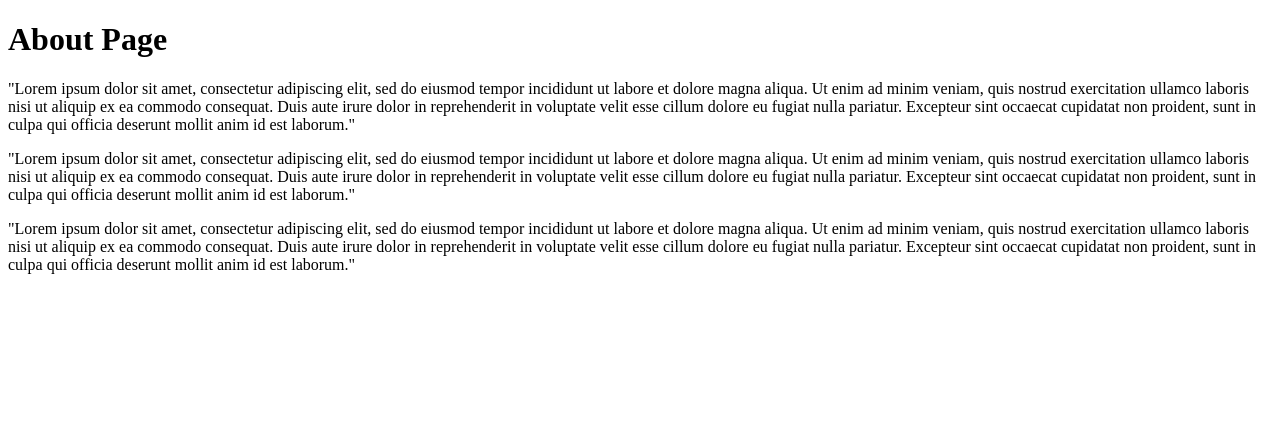
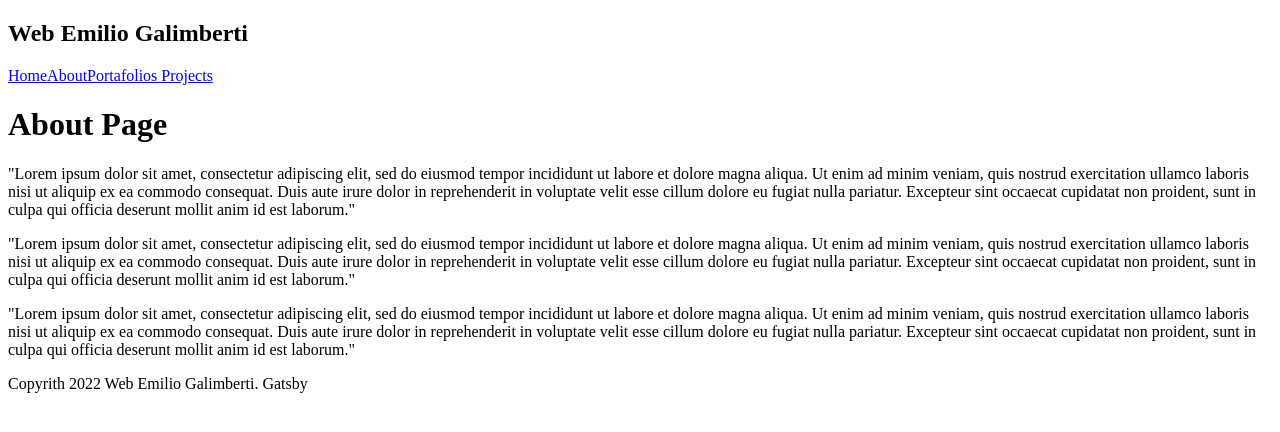
Before and after one commit to EmilioGalimberti/miPortafolios, a Gatsby site: page /about in a window 1280 px wide. Built offline with nearby package versions, Linux system fonts and the light colour scheme; Gatsby itself is replaced by a stand-in of ours.

Commit message:
Creating a Layout File

```diff
--- /dev/null
+++ b/src/components/Layout.js
@@ -0,0 +1,18 @@
+import React from 'react'
+import NavBar from './NavBar'
+
+
+export default function Layout({ children }) {
+  return (
+    <div className='layaout'>
+        <NavBar/>
+        <div className='content'>
+                {/*contet for each page */}
+                { children }
+        </div>
+        <footer>
+            <p>Copyrith 2022 Web Emilio Galimberti. Gatsby</p>
+        </footer>
+    </div>
+  )
+}
--- /dev/null
+++ b/src/components/NavBar.js
@@ -0,0 +1,16 @@
+import { Link } from 'gatsby'
+import React from 'react'
+
+export default function NavBar() {
+  return (
+    <nav>
+        <h1>Web Emilio Galimberti</h1>
+        <div className='links'>
+            <Link to='/'>Home</Link>
+            <Link to='/about'>About</Link>
+            <Link to='/projects'>Portafolios Projects</Link>
+        </div>
+
+    </nav>
+  )
+}
--- a/src/pages/about.js
+++ b/src/pages/about.js
@@ -1,12 +1,15 @@
 import React from 'react'
+import Layout from '../components/Layout'
 
 export default function About() {
   return (
+    <Layout>
         <div>
             <h1>About Page</h1>
             <p>"Lorem ipsum dolor sit amet, consectetur adipiscing elit, sed do eiusmod tempor incididunt ut labore et dolore magna aliqua. Ut enim ad minim veniam, quis nostrud exercitation ullamco laboris nisi ut aliquip ex ea commodo consequat. Duis aute irure dolor in reprehenderit in voluptate velit esse cillum dolore eu fugiat nulla pariatur. Excepteur sint occaecat cupidatat non proident, sunt in culpa qui officia deserunt mollit anim id est laborum."</p>
             <p>"Lorem ipsum dolor sit amet, consectetur adipiscing elit, sed do eiusmod tempor incididunt ut labore et dolore magna aliqua. Ut enim ad minim veniam, quis nostrud exercitation ullamco laboris nisi ut aliquip ex ea commodo consequat. Duis aute irure dolor in reprehenderit in voluptate velit esse cillum dolore eu fugiat nulla pariatur. Excepteur sint occaecat cupidatat non proident, sunt in culpa qui officia deserunt mollit anim id est laborum."</p>
             <p>"Lorem ipsum dolor sit amet, consectetur adipiscing elit, sed do eiusmod tempor incididunt ut labore et dolore magna aliqua. Ut enim ad minim veniam, quis nostrud exercitation ullamco laboris nisi ut aliquip ex ea commodo consequat. Duis aute irure dolor in reprehenderit in voluptate velit esse cillum dolore eu fugiat nulla pariatur. Excepteur sint occaecat cupidatat non proident, sunt in culpa qui officia deserunt mollit anim id est laborum."</p>
         </div>
+    </Layout>
   )
 }
```
Also changed, not shown: src/pages/404.js (+7 -4 lines), src/pages/index.js (+6 -1 lines), src/pages/projects/index.js (+7 -4 lines), src/pages/projects/test.js (deleted, +0 -7 lines), README.md. Lines whose indentation alone changed are shown as unchanged.
